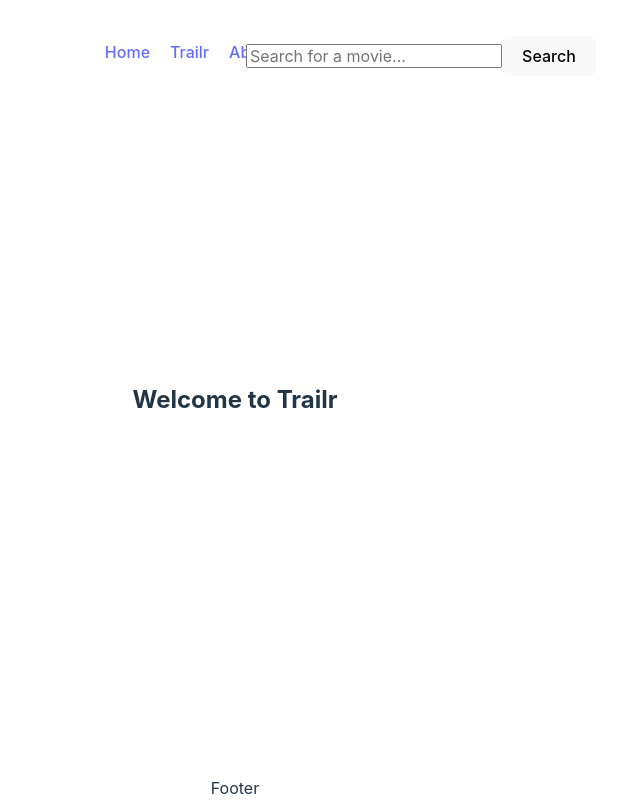
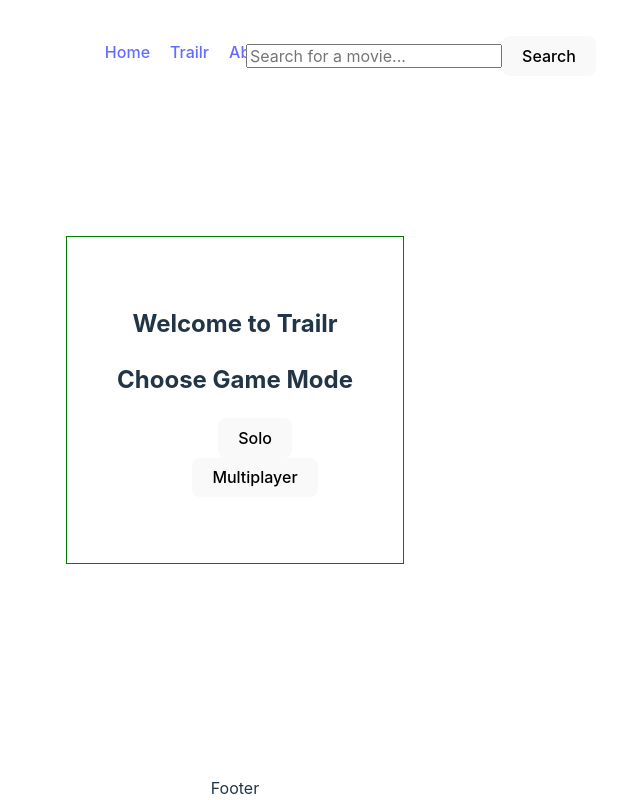
Before and after one commit to DolphStar/movie-db, a React (Vite) app: page /trailr in a window 1280 px wide. Shown: the whole page, without its empty margins (405-1045 px from the left). Built offline with nearby package versions, Linux system fonts and the light colour scheme.

Commit message:
solo and multiplayer components created

```diff
--- a/src/components/TrailrGlobal/MainMenu.jsx
+++ b/src/components/TrailrGlobal/MainMenu.jsx
@@ -9,7 +9,7 @@ function Lobby({
                 gameMode, setGameMode,
                 }){
 
-  // Params
+  // URL Params
   const location = useLocation();
   const navigate = useNavigate();
   const queryParams = new URLSearchParams(location.search);
@@ -39,7 +39,7 @@ function Lobby({
 
   return (
     <>
-      <div className="lobby">
+      <div className="game-modes">
         <h2>Welcome to Trailr</h2>
         {gameMode === '' ? (
           <>
--- a/src/pages/Trailr.jsx
+++ b/src/pages/Trailr.jsx
@@ -92,11 +92,16 @@ function Trailr() {
   // Search Params testing
   const [searchParams, setSearchParams] = useSearchParams();
 
+  useEffect(()=>{
+
+  }, [])
+
   return (
     <>
       {
         gameMode === '' ? (
-        <MainMenu           />
+        <MainMenu           gameMode={gameMode} setGameMode={setGameMode}
+                            difficulty={difficulty} setDifficulty={setDifficulty}/>
       )
       : gameMode === 'solo' ? (
         <TrailrSolo         movieData={movieData} setMovieData={setMovieData}
@@ -105,7 +110,7 @@ function Trailr() {
                             offscreenFrame={offscreenFrame} setOffscreenFrame={setOffscreenFrame}
                             answer={answer} setAnswer={setAnswer}
                             game={game} setGame={setGame}
-                            countDown={countdown} setCoundown={setCountdown}
+                            countDown={countdown} setCountdown={setCountdown}
                             isCounting={isCounting} setIsCounting={setIsCounting}
                             enableStart={enableStart} setEnableStart={setEnableStart}
                             videoState={videoState} setVideoState={setVideoState}
--- a/src/scss/layout/pages/_trailr.scss
+++ b/src/scss/layout/pages/_trailr.scss
@@ -90,3 +90,18 @@
         cursor: pointer;
     }
 }
+
+// Main Menu Styling
+.game-modes {
+    border: green 1px solid;
+    padding: 50px;
+    ul {
+        list-style: none;
+
+        li {
+            justify-content: center;
+            align-self: center;
+
+        }
+    }
+}
```
